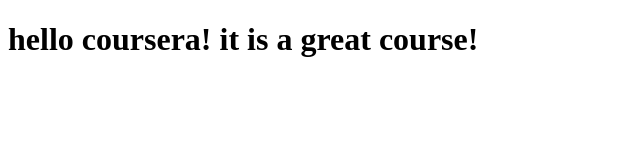
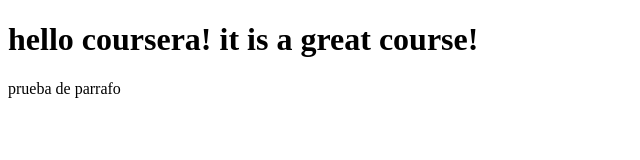
Before and after one commit to juankValencia/coursera-test, a plain HTML site: page index.html in a window 1280 px wide. Shown: the whole page, without its empty margins (0-640 px from the left). Drawn offline with Linux system fonts and the light colour scheme.

Commit message:
Update index.html

```diff
--- a/index.html
+++ b/index.html
@@ -5,5 +5,6 @@
 </head>
 <body>
 <h1>hello coursera! it is a great course! </h1>
+<p> prueba de parrafo</p>
 </body>
 </html>
```
